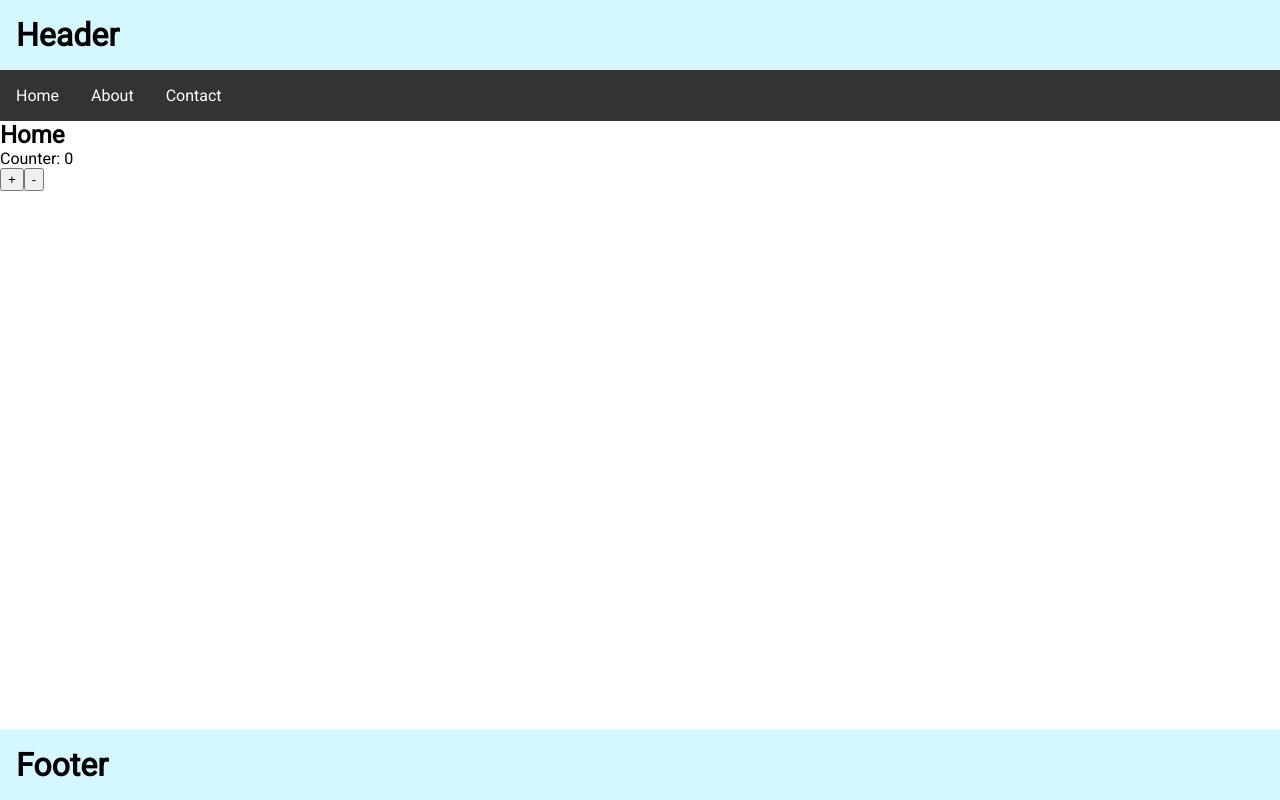
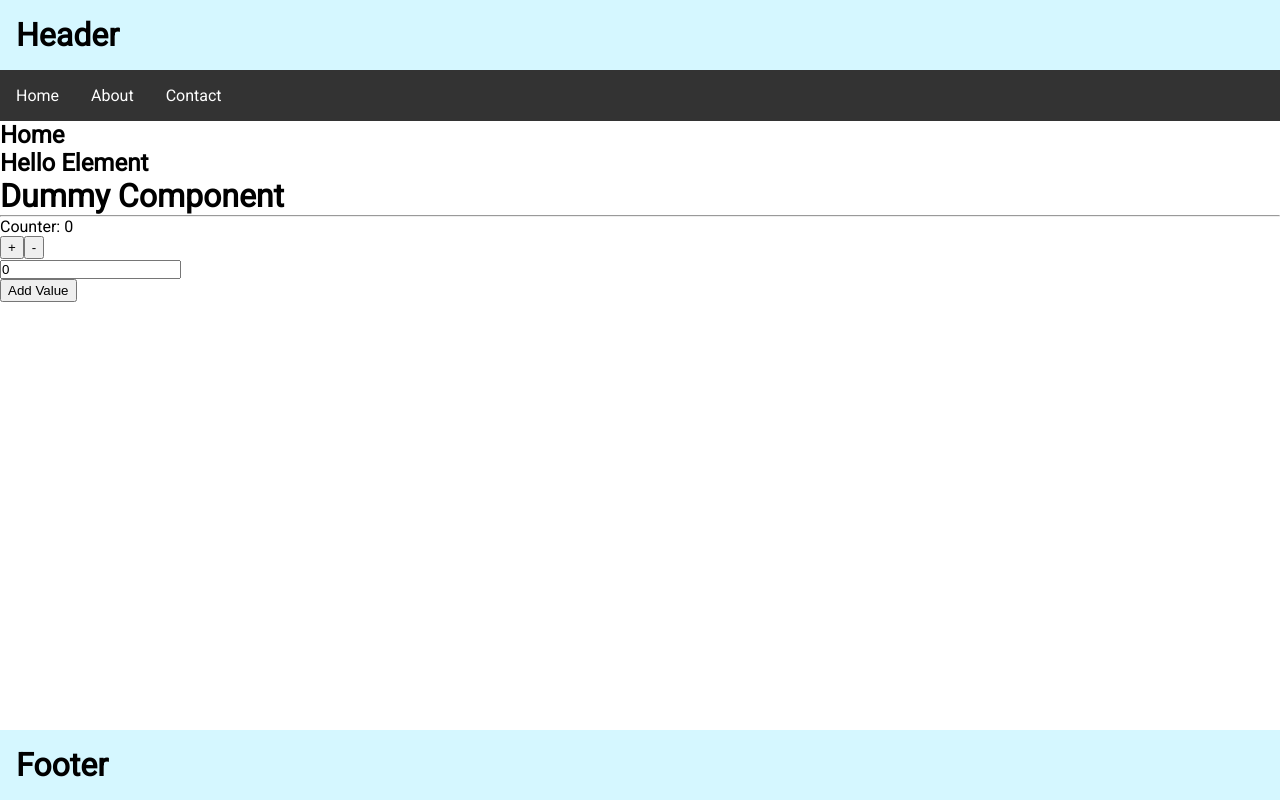
Before and after one commit to iamahmudul/react-redux, a React (Create React App) app: page / in a window 1280 px wide. Built offline with nearby package versions, Linux system fonts and the light colour scheme.

Commit message:
redux slice and dummy class components

```diff
--- a/public/index.html
+++ b/public/index.html
@@ -29,6 +29,7 @@
   <body>
     <noscript>You need to enable JavaScript to run this app.</noscript>
     <div id="root"></div>
+    <div id="root2"></div>
     <!--
       This HTML file is a template.
       If you open it directly in the browser, you will see an empty page.
--- a/src/app/features/counter/counterSlice.js
+++ b/src/app/features/counter/counterSlice.js
@@ -1,6 +1,6 @@
 import { createSlice } from "@reduxjs/toolkit";
 
-const counterSlice = createSlice({
+export const counterSlice = createSlice({
     name: 'counter',
     initialState: {
         value: 0,
@@ -18,7 +18,7 @@ const counterSlice = createSlice({
             state.value -= 1
         },
         incrementByAmount: (state, action) => {
-            state.value += action.payload
+            state.value += Number(action.payload) || 0
         },
         toggleLogged: (state, action) => {
             state.isLogged = action.payload
--- /dev/null
+++ b/src/components/Dummy.jsx
@@ -0,0 +1,18 @@
+import React from "react";
+
+export class Dummy extends React.Component {
+    constructor(props) {
+        super();
+        /* this.setState({
+            text: props.withText
+        }) */
+    }
+    render() {
+        return (
+            <>
+                <h1>Dummy Component</h1>
+                {/* {this.state.text} */}
+            </>
+        )
+    };
+}
--- a/src/components/Home.jsx
+++ b/src/components/Home.jsx
@@ -1,10 +1,15 @@
+import { useState } from "react";
 import { useSelector, useDispatch } from "react-redux";
-import { increment, decrement, toggleLogged } from "../app/features/counter/counterSlice";
+import { increment, decrement, toggleLogged, incrementByAmount, counterSlice } from "../app/features/counter/counterSlice";
+import { Dummy } from "./Dummy";
 
 const Home = () => {
     const counter = useSelector(state => state.counter.value);
     const isLogged = useSelector(state => state.counter.isLogged);
     const dispatch = useDispatch();
+    const [incrementValue, setIncrementValue] = useState(0);
+
+    const element = <h2>Hello Element</h2>
 
     const inc = () => {
         dispatch(increment());
@@ -16,13 +21,30 @@ const Home = () => {
         dispatch(toggleLogged(false));
     }
 
+    const incValue = () => {
+        dispatch(incrementByAmount(incrementValue));
+        console.log(counterSlice.getInitialState());
+    }
+
     return (
         <main className="Home Body">
             <h2>Home</h2>
+
+            <div>
+                {element}
+            </div>
+            <Dummy />
+            <hr />
             <p>Counter: {counter}</p>
             <div>
                 <button onClick={() => inc()} style={{padding: '2px 6px'}}>+</button>
                 <button onClick={() => dec()} style={{padding: '2px 6px'}}>-</button>
+            </div>
+            <div>
+                <input type='text' value={incrementValue} onChange={(e) => setIncrementValue(e.target.value)} />
+            </div>
+            <div>
+                <button onClick={incValue} style={{padding: '2px 6px'}}>Add Value</button>
             </div>
             {isLogged &&
             <p>Logged in success </p>}
```
